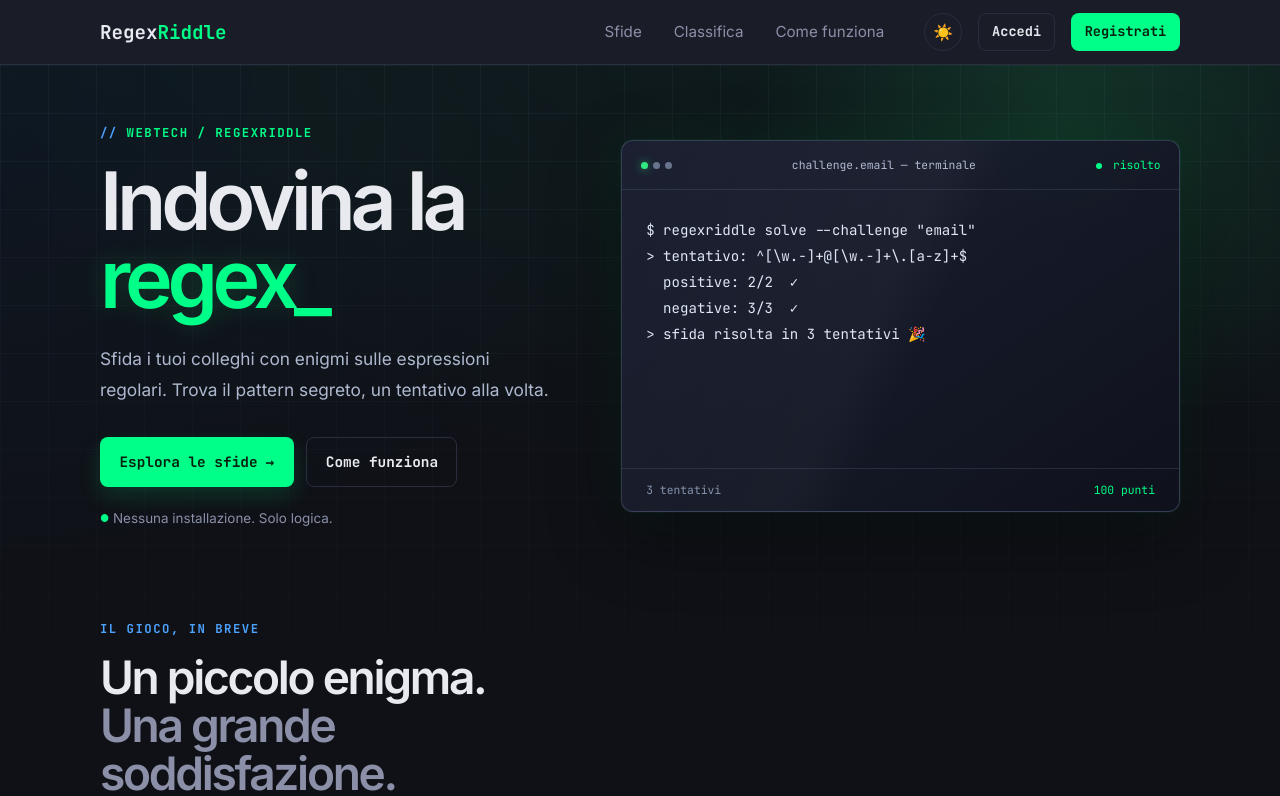
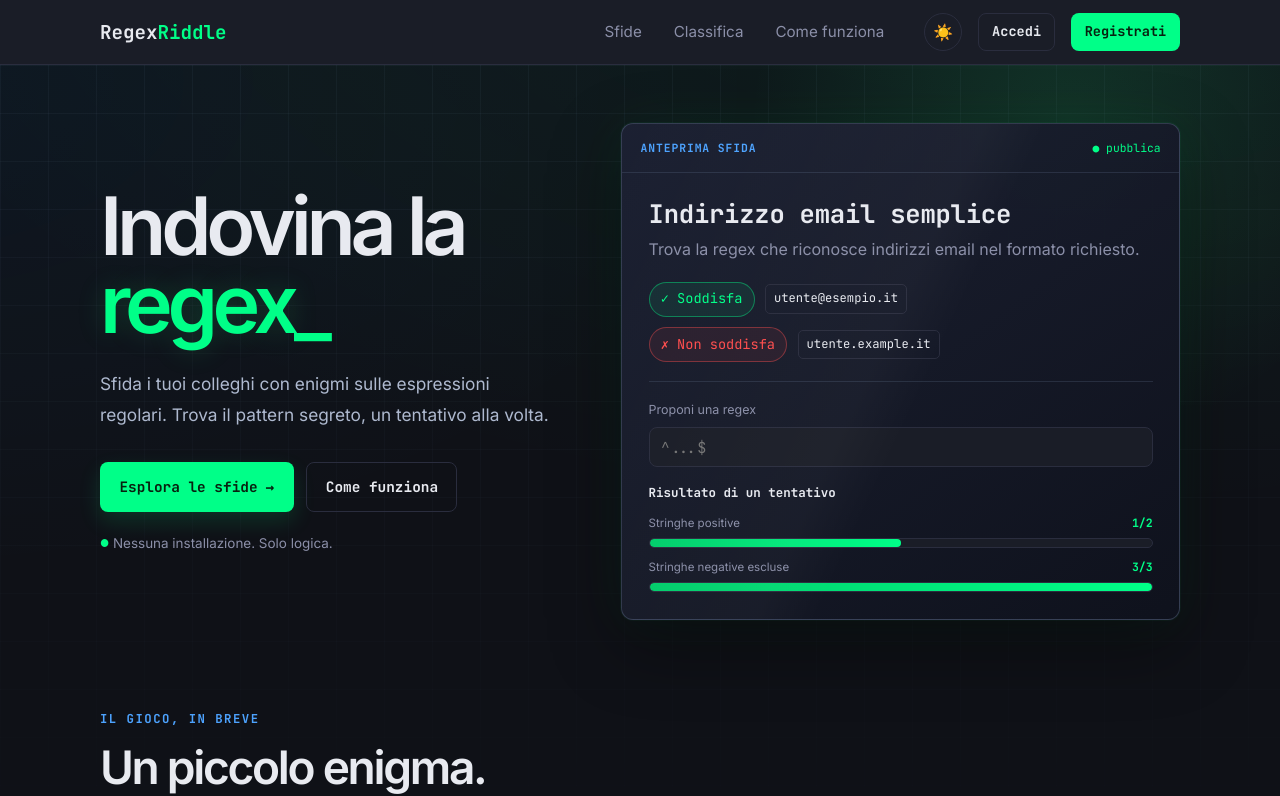
Before and after one commit to Ivandragon003/REGEXRIDDLE, an Angular app in the folder frontend/: page / in a window 1280 px wide. Shown: the top 796 px of the page. Built offline with nearby package versions, Linux system fonts and the light colour scheme.

Commit message:
refactor: simplify help and landing pages

```diff
--- a/frontend/src/app/core/api/api.constants.ts
+++ b/frontend/src/app/core/api/api.constants.ts
@@ -6,8 +6,7 @@ export const API_BASE_URL = isDevMode() ? 'http://localhost:8080/api' : '/api';
 export const API_ORIGIN = API_BASE_URL.replace(/\/api\/?$/, '');
 
 export function resolveAssetUrl(path: string | null | undefined): string | null {
-  if (!path) return null;
-  if (/^https?:\/\//.test(path)) return path;
+  if (!path || !path.startsWith('/')) return null;
   return `${API_ORIGIN}${path}`;
 }
 
--- a/frontend/src/app/pages/how-it-works/how-it-works.component.css
+++ b/frontend/src/app/pages/how-it-works/how-it-works.component.css
@@ -26,21 +26,6 @@
   font-size: 1.1rem;
 }
 
-.demo {
-  margin-bottom: 2rem;
-}
-
-.examples {
-  display: flex;
-  gap: 0.75rem;
-  flex-wrap: wrap;
-  margin: 1rem 0 1.5rem;
-}
-
-.demoResult {
-  margin-top: 1rem;
-}
-
 .scoring .list {
   margin: 1rem 0;
   padding-left: 1.2rem;
--- a/frontend/src/app/pages/how-it-works/how-it-works.component.html
+++ b/frontend/src/app/pages/how-it-works/how-it-works.component.html
@@ -16,33 +16,6 @@
           <p class="muted">{{ s.text }}</p>
         </div>
       </div>
-    </section>
-
-    <section class="card demo">
-      <h2>Esempio interattivo</h2>
-      <p class="muted">
-        Regex di esempio: <code class="accent">{{ demoRegex }}</code> (solo lettere minuscole)
-      </p>
-
-      <div class="examples">
-        <span class="badge badge-success">✓ Soddisfa: <code>hello</code></span>
-        <span class="badge badge-danger">✗ Non soddisfa: <code>Hello123</code></span>
-      </div>
-
-      <label class="label" for="demo-input">
-        Prova tu: scrivi una stringa e guarda se soddisfa la regex
-      </label>
-      <input
-        id="demo-input"
-        class="input mono"
-        placeholder="scrivi qui..."
-        [ngModel]="input()"
-        (ngModelChange)="onInputChange($event)"
-      />
-      <p class="demoResult" *ngIf="input()">
-        <span class="badge badge-success" *ngIf="matches">✓ "{{ input() }}" soddisfa la regex</span>
-        <span class="badge badge-danger" *ngIf="!matches">✗ "{{ input() }}" non soddisfa la regex</span>
-      </p>
     </section>
 
     <section class="card scoring">
--- a/frontend/src/app/pages/how-it-works/how-it-works.component.ts
+++ b/frontend/src/app/pages/how-it-works/how-it-works.component.ts
@@ -1,9 +1,6 @@
 import { CommonModule } from '@angular/common';
-import { Component, signal } from '@angular/core';
+import { Component } from '@angular/core';
 import { RouterLink } from '@angular/router';
-import { FormsModule } from '@angular/forms';
-
-const DEMO_REGEX = '^[a-z]+$';
 
 interface Step {
   n: number;
@@ -14,14 +11,11 @@ interface Step {
 @Component({
   selector: 'app-how-it-works',
   standalone: true,
-  imports: [CommonModule, RouterLink, FormsModule],
+  imports: [CommonModule, RouterLink],
   templateUrl: './how-it-works.component.html',
   styleUrl: './how-it-works.component.css',
 })
 export class HowItWorksComponent {
-  demoRegex = DEMO_REGEX;
-  input = signal('');
-
   steps: Step[] = [
     {
       n: 1,
@@ -45,17 +39,4 @@ export class HowItWorksComponent {
     },
   ];
 
-  get matches(): boolean | null {
-    const value = this.input();
-    if (!value) return null;
-    try {
-      return new RegExp(DEMO_REGEX).test(value);
-    } catch {
-      return null;
-    }
-  }
-
-  onInputChange(value: string): void {
-    this.input.set(value);
-  }
 }
--- a/frontend/src/app/pages/landing/landing.component.css
+++ b/frontend/src/app/pages/landing/landing.component.css
@@ -2,7 +2,6 @@
   display: block;
 }
 
-/* The navbar is part of normal document flow, so this starts directly beneath it. */
 .landing-page {
   position: relative;
   isolation: isolate;
@@ -48,7 +47,6 @@
   max-width: 590px;
   animation: reveal 500ms ease both;
 }
-.kicker,
 .section-label {
   display: flex;
   align-items: center;
@@ -59,9 +57,6 @@
   font-size: 0.77rem;
   font-weight: 700;
   letter-spacing: 0.12em;
-}
-.kicker span {
-  color: var(--accent2);
 }
 .title {
   margin: 0;
@@ -112,7 +107,7 @@
   vertical-align: 0.08em;
 }
 
-.terminal-shell {
+.challenge-preview {
   position: relative;
   width: 100%;
   border: 1px solid rgba(128, 149, 184, 0.3);
@@ -129,7 +124,7 @@
   overflow: hidden;
   animation: reveal 600ms 90ms ease both;
 }
-.terminal-shell::before {
+.challenge-preview::before {
   position: absolute;
   inset: 0;
   background: linear-gradient(
@@ -141,8 +136,7 @@
   content: "";
   pointer-events: none;
 }
-.terminal-topbar,
-.terminal-footer {
+.preview-topbar {
   display: flex;
   align-items: center;
   justify-content: space-between;
@@ -150,57 +144,93 @@
   font-family: var(--font-mono);
   font-size: 0.71rem;
 }
-.terminal-topbar {
+.preview-topbar {
   min-height: 49px;
   padding: 0 1.15rem;
   border-bottom: 1px solid rgba(128, 149, 184, 0.18);
   color: #aeb9cf;
 }
-.terminal-dots {
-  display: flex;
-  gap: 5px;
+.preview-label {
+  color: var(--accent2);
+  font-weight: 700;
+  letter-spacing: 0.08em;
 }
-.terminal-dots i {
-  width: 7px;
-  height: 7px;
-  border-radius: 50%;
-  background: #68748c;
-}
-.terminal-dots i:first-child {
-  background: #31e981;
-  box-shadow: 0 0 8px rgba(49, 233, 129, 0.6);
-}
-.terminal-status {
+.preview-status {
   color: var(--accent);
 }
-.terminal-status i {
-  display: inline-block;
-  width: 6px;
-  height: 6px;
-  margin-right: 4px;
-  border-radius: 50%;
-  background: currentColor;
+.preview-body {
+  padding: clamp(1.2rem, 2.5vw, 1.65rem);
 }
-.terminal {
-  min-height: clamp(220px, 23vw, 278px);
+.preview-body h2 {
+  margin: 0 0 0.45rem;
+  font-size: clamp(1.25rem, 2vw, 1.6rem);
+}
+.preview-description {
   margin: 0;
-  padding: clamp(1.2rem, 2.5vw, 1.65rem) clamp(1rem, 2.5vw, 1.5rem);
-  color: #dfe7f7;
+  color: var(--text-muted);
+}
+.preview-examples {
+  display: grid;
+  gap: 0.65rem;
+  margin: 1.2rem 0;
+}
+.preview-examples > div {
+  display: flex;
+  align-items: center;
+  gap: 0.65rem;
+  flex-wrap: wrap;
+}
+.preview-examples code {
+  padding: 0.25rem 0.5rem;
+  border: 1px solid var(--border);
+  border-radius: 5px;
+  color: var(--text-primary);
+  font-size: 0.76rem;
+}
+.preview-attempt {
+  padding-top: 1.1rem;
+  border-top: 1px solid rgba(128, 149, 184, 0.18);
+}
+.preview-attempt label,
+.preview-attempt p {
+  display: block;
+  margin: 0 0 0.45rem;
+  color: var(--text-muted);
+  font-size: 0.78rem;
+}
+.preview-attempt .input {
+  padding: 0.55rem 0.7rem;
+  opacity: 1;
+}
+.preview-attempt .input:disabled {
+  color: var(--text-muted);
+  cursor: default;
+}
+.preview-attempt p {
+  margin-top: 1rem;
+  color: var(--text-primary);
   font-family: var(--font-mono);
-  font-size: clamp(0.7rem, 1.1vw, 0.88rem);
-  font-weight: 500;
-  line-height: 1.85;
-  white-space: pre-wrap;
-  overflow-wrap: anywhere;
+  font-weight: 700;
 }
-.terminal-footer {
-  min-height: 43px;
-  padding: 0 1.5rem;
-  border-top: 1px solid rgba(128, 149, 184, 0.18);
-  color: #8290aa;
+.preview-progress-row {
+  display: flex;
+  justify-content: space-between;
+  gap: 1rem;
+  margin: 0.65rem 0 0.35rem;
+  color: var(--text-muted);
+  font-size: 0.72rem;
 }
-.terminal-footer span:last-child {
+.preview-progress-row strong {
   color: var(--accent);
+  font-family: var(--font-mono);
+}
+.preview-progress-positive {
+  display: block;
+  width: 50%;
+}
+.preview-progress-negative {
+  display: block;
+  width: 100%;
 }
 
 .benefits {
@@ -307,10 +337,10 @@
     gap: clamp(2.25rem, 6vw, 3.5rem);
   }
   .hero-copy,
-  .terminal-shell {
+  .challenge-preview {
     max-width: 680px;
   }
-  .terminal-shell {
+  .challenge-preview {
     justify-self: start;
   }
   .features {
@@ -336,21 +366,12 @@
     grid-template-columns: 1fr;
     max-width: 330px;
   }
-  .terminal {
-    min-height: 0;
-    padding: 1.2rem 1rem;
-    font-size: clamp(0.64rem, 2.75vw, 0.74rem);
-    line-height: 1.75;
-  }
-  .terminal-topbar {
+  .preview-topbar {
     min-height: 45px;
     padding: 0 0.9rem;
   }
-  .terminal-topbar > span:nth-child(2) {
-    display: none;
-  }
-  .terminal-footer {
-    padding: 0 1rem;
+  .preview-body {
+    padding: 1.2rem 1rem;
   }
   .benefits {
     margin-top: 3.75rem;
@@ -369,7 +390,7 @@
 }
 @media (prefers-reduced-motion: reduce) {
   .hero-copy,
-  .terminal-shell {
+  .challenge-preview {
     animation: none;
   }
   .feature,
--- a/frontend/src/app/pages/landing/landing.component.html
+++ b/frontend/src/app/pages/landing/landing.component.html
@@ -1,37 +1,83 @@
 <main class="landing-page">
   <section class="hero container" aria-labelledby="landing-title">
     <div class="hero-copy">
-      <p class="kicker"><span aria-hidden="true">//</span> WEBTECH / REGEXRIDDLE</p>
       <h1 id="landing-title" class="title">
         Indovina la<br />
-        <span class="accent">regex</span><span class="cursor-blink" aria-hidden="true"></span>
+        <span class="accent">regex</span
+        ><span class="cursor-blink" aria-hidden="true"></span>
       </h1>
       <p class="subtitle">
-        Sfida i tuoi colleghi con enigmi sulle espressioni regolari. Trova il pattern segreto,
-        un tentativo alla volta.
+        Sfida i tuoi colleghi con enigmi sulle espressioni regolari. Trova il
+        pattern segreto, un tentativo alla volta.
       </p>
       <div class="ctas">
-        <a routerLink="/sfide" class="btn btn-primary">Esplora le sfide <span aria-hidden="true">→</span></a>
+        <a routerLink="/sfide" class="btn btn-primary"
+          >Esplora le sfide <span aria-hidden="true">→</span></a
+        >
         <a routerLink="/come-funziona" class="btn btn-ghost">Come funziona</a>
       </div>
-      <p class="hero-note"><span aria-hidden="true">●</span> Nessuna installazione. Solo logica.</p>
+      <p class="hero-note">
+        <span aria-hidden="true">●</span> Nessuna installazione. Solo logica.
+      </p>
     </div>
 
-    <aside class="terminal-shell" aria-label="Anteprima di una sfida risolta">
-      <div class="terminal-topbar">
-        <div class="terminal-dots" aria-hidden="true"><i></i><i></i><i></i></div>
-        <span>challenge.email — terminale</span>
-        <span class="terminal-status"><i aria-hidden="true"></i> risolto</span>
+    <aside
+      class="challenge-preview"
+      aria-label="Anteprima della schermata di una sfida"
+    >
+      <div class="preview-topbar">
+        <span class="preview-label">ANTEPRIMA SFIDA</span>
+        <span class="preview-status">● pubblica</span>
       </div>
-      <pre class="terminal">{{ terminal }}</pre>
-      <div class="terminal-footer"><span>3 tentativi</span><span>100 punti</span></div>
+      <div class="preview-body">
+        <h2>Indirizzo email semplice</h2>
+        <p class="preview-description">
+          Trova la regex che riconosce indirizzi email nel formato richiesto.
+        </p>
+
+        <div class="preview-examples" aria-label="Esempi della sfida">
+          <div>
+            <span class="badge badge-success">✓ Soddisfa</span>
+            <code>utente&#64;esempio.it</code>
+          </div>
+          <div>
+            <span class="badge badge-danger">✗ Non soddisfa</span>
+            <code>utente.example.it</code>
+          </div>
+        </div>
+
+        <div class="preview-attempt">
+          <label for="preview-regex">Proponi una regex</label>
+          <input
+            id="preview-regex"
+            class="input mono"
+            placeholder="^...$"
+            disabled
+          />
+          <p>Risultato di un tentativo</p>
+          <div class="preview-progress-row">
+            <span>Stringhe positive</span><strong>1/2</strong>
+          </div>
+          <div class="progress">
+            <span class="progress-bar success preview-progress-positive"></span>
+          </div>
+          <div class="preview-progress-row">
+            <span>Stringhe negative escluse</span><strong>3/3</strong>
+          </div>
+          <div class="progress">
+            <span class="progress-bar success preview-progress-negative"></span>
+          </div>
+        </div>
+      </div>
     </aside>
   </section>
 
   <section class="benefits container" aria-labelledby="benefits-title">
     <div class="section-intro">
       <p class="section-label">IL GIOCO, IN BREVE</p>
-      <h2 id="benefits-title">Un piccolo enigma.<br /><span>Una grande soddisfazione.</span></h2>
+      <h2 id="benefits-title">
+        Un piccolo enigma.<br /><span>Una grande soddisfazione.</span>
+      </h2>
     </div>
     <div class="features">
       <article class="feature" *ngFor="let f of features; let index = index">
--- a/frontend/src/app/pages/landing/landing.component.ts
+++ b/frontend/src/app/pages/landing/landing.component.ts
@@ -1,6 +1,6 @@
-import { CommonModule } from '@angular/common';
-import { Component } from '@angular/core';
-import { RouterLink } from '@angular/router';
+import { CommonModule } from "@angular/common";
+import { Component } from "@angular/core";
+import { RouterLink } from "@angular/router";
 
 interface Feature {
   icon: string;
@@ -9,34 +9,28 @@ interface Feature {
 }
 
 @Component({
-  selector: 'app-landing',
+  selector: "app-landing",
   standalone: true,
   imports: [CommonModule, RouterLink],
-  templateUrl: './landing.component.html',
-  styleUrl: './landing.component.css',
+  templateUrl: "./landing.component.html",
+  styleUrl: "./landing.component.css",
 })
 export class LandingComponent {
   features: Feature[] = [
     {
-      icon: '+',
-      title: 'Crea',
-      text: 'Definisci una regex segreta, due esempi pubblici e le stringhe di controllo nascoste.',
+      icon: "+",
+      title: "Crea",
+      text: "Definisci una regex segreta, due esempi pubblici e le stringhe di controllo nascoste.",
     },
     {
-      icon: '/',
-      title: 'Risolvi',
-      text: 'Proponi la tua regex e scopri quante stringhe di controllo soddisfi ad ogni tentativo.',
+      icon: "/",
+      title: "Risolvi",
+      text: "Proponi la tua regex e scopri quante stringhe di controllo soddisfi ad ogni tentativo.",
     },
     {
-      icon: '#',
-      title: 'Scala la classifica',
-      text: 'Più sfide risolvi e meno tentativi usi, più sali nella classifica globale.',
+      icon: "#",
+      title: "Scala la classifica",
+      text: "Più sfide risolvi e meno tentativi usi, più sali nella classifica globale.",
     },
   ];
-
-  terminal = `$ regexriddle solve --challenge "email"
-> tentativo: ^[\\w.-]+@[\\w.-]+\\.[a-z]+$
-  positive: 2/2  ✓
-  negative: 3/3  ✓
-> sfida risolta in 3 tentativi 🎉`;
 }
```
